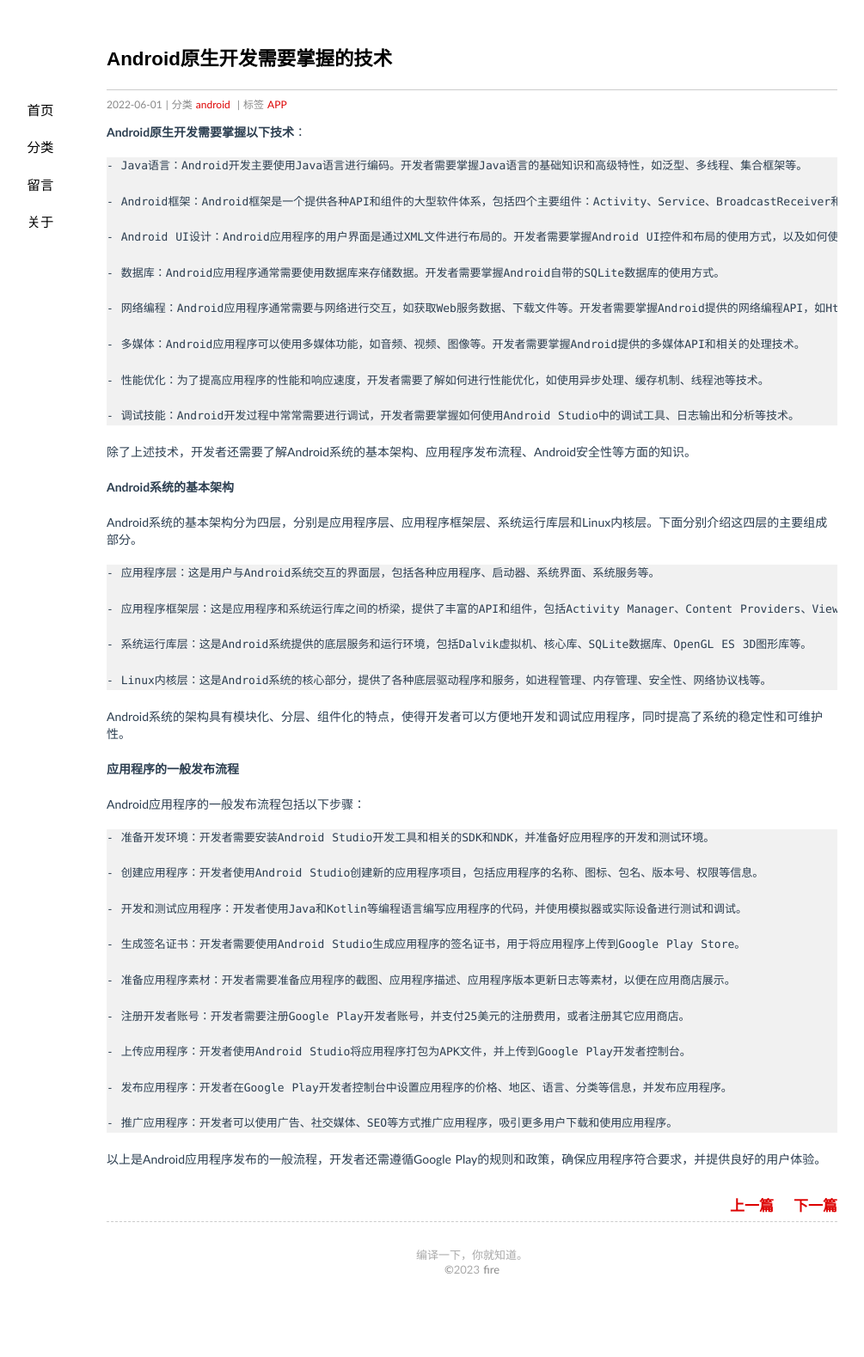
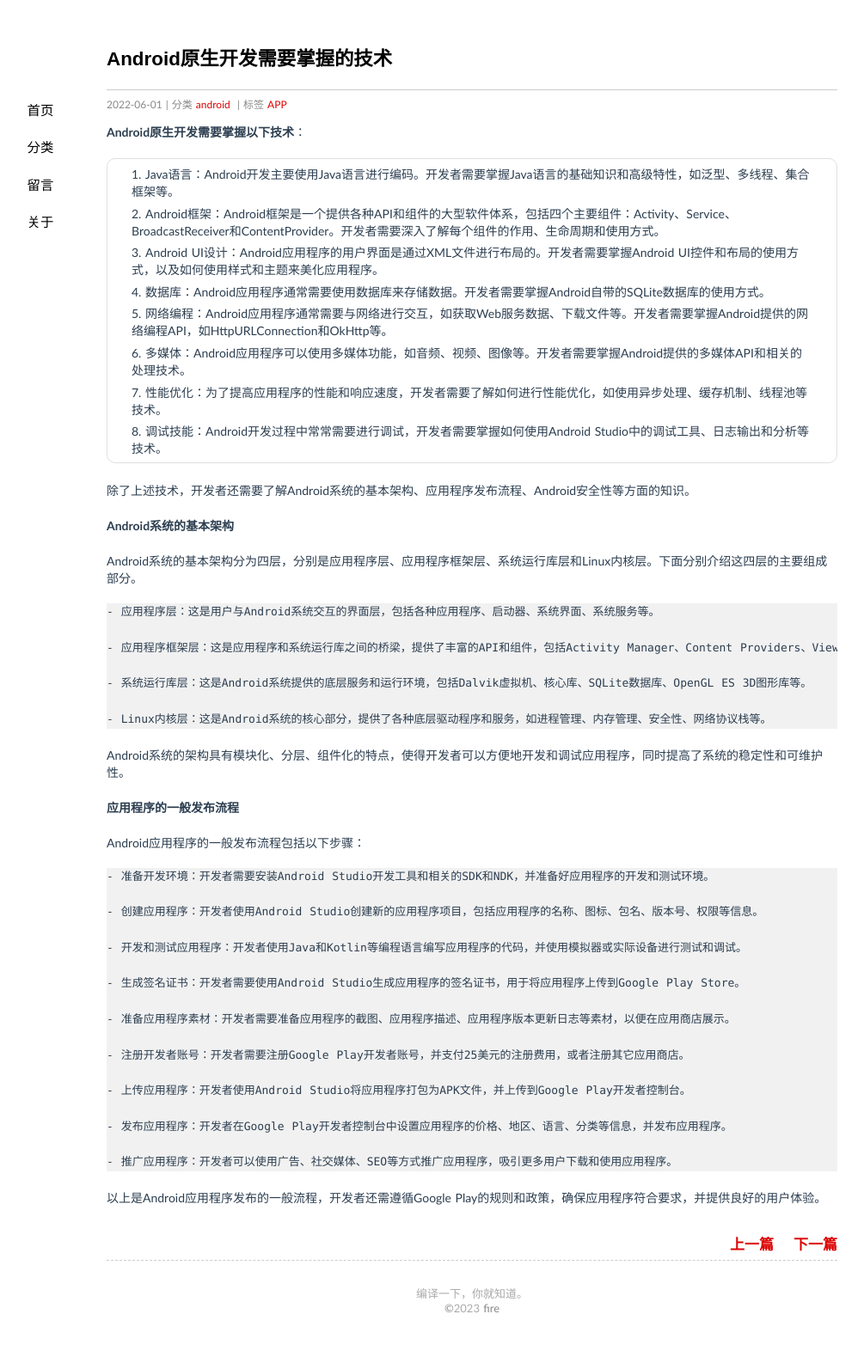
Before and after one commit to lifeliu/buildapk, a Jekyll site: the page built from _posts/apk/android/2022-06-01-android-developer.md, in a window 1280 px wide. Shown: the whole page at 86% size, without its empty margins (91-1096 px from the left). Built offline with Jekyll 4.4.1, drawn with Linux system fonts in a browser that asks for light colours; comment, search, counter and statistics services are not loaded; before the commit the page ends 1534 px from its top, so only the background shows below that; part of the change alters nothing that is shown.

Commit message:
auto update by shell

````diff
--- a/_posts/apk/android/2022-06-01-android-developer.md
+++ b/_posts/apk/android/2022-06-01-android-developer.md
@@ -8,23 +8,14 @@ date: 2022/6/1 22:00:00
 
 **Android原生开发需要掌握以下技术**：
 
-```
-- Java语言：Android开发主要使用Java语言进行编码。开发者需要掌握Java语言的基础知识和高级特性，如泛型、多线程、集合框架等。
-
-- Android框架：Android框架是一个提供各种API和组件的大型软件体系，包括四个主要组件：Activity、Service、BroadcastReceiver和ContentProvider。开发者需要深入了解每个组件的作用、生命周期和使用方式。
-
-- Android UI设计：Android应用程序的用户界面是通过XML文件进行布局的。开发者需要掌握Android UI控件和布局的使用方式，以及如何使用样式和主题来美化应用程序。
-
-- 数据库：Android应用程序通常需要使用数据库来存储数据。开发者需要掌握Android自带的SQLite数据库的使用方式。
-
-- 网络编程：Android应用程序通常需要与网络进行交互，如获取Web服务数据、下载文件等。开发者需要掌握Android提供的网络编程API，如HttpURLConnection和OkHttp等。
-
-- 多媒体：Android应用程序可以使用多媒体功能，如音频、视频、图像等。开发者需要掌握Android提供的多媒体API和相关的处理技术。
-
-- 性能优化：为了提高应用程序的性能和响应速度，开发者需要了解如何进行性能优化，如使用异步处理、缓存机制、线程池等技术。
-
-- 调试技能：Android开发过程中常常需要进行调试，开发者需要掌握如何使用Android Studio中的调试工具、日志输出和分析等技术。
-```
+1. Java语言：Android开发主要使用Java语言进行编码。开发者需要掌握Java语言的基础知识和高级特性，如泛型、多线程、集合框架等。
+2. Android框架：Android框架是一个提供各种API和组件的大型软件体系，包括四个主要组件：Activity、Service、BroadcastReceiver和ContentProvider。开发者需要深入了解每个组件的作用、生命周期和使用方式。
+3. Android UI设计：Android应用程序的用户界面是通过XML文件进行布局的。开发者需要掌握Android UI控件和布局的使用方式，以及如何使用样式和主题来美化应用程序。
+4. 数据库：Android应用程序通常需要使用数据库来存储数据。开发者需要掌握Android自带的SQLite数据库的使用方式。
+5. 网络编程：Android应用程序通常需要与网络进行交互，如获取Web服务数据、下载文件等。开发者需要掌握Android提供的网络编程API，如HttpURLConnection和OkHttp等。
+6. 多媒体：Android应用程序可以使用多媒体功能，如音频、视频、图像等。开发者需要掌握Android提供的多媒体API和相关的处理技术。
+7. 性能优化：为了提高应用程序的性能和响应速度，开发者需要了解如何进行性能优化，如使用异步处理、缓存机制、线程池等技术。
+8. 调试技能：Android开发过程中常常需要进行调试，开发者需要掌握如何使用Android Studio中的调试工具、日志输出和分析等技术。
 
 除了上述技术，开发者还需要了解Android系统的基本架构、应用程序发布流程、Android安全性等方面的知识。
 
````
